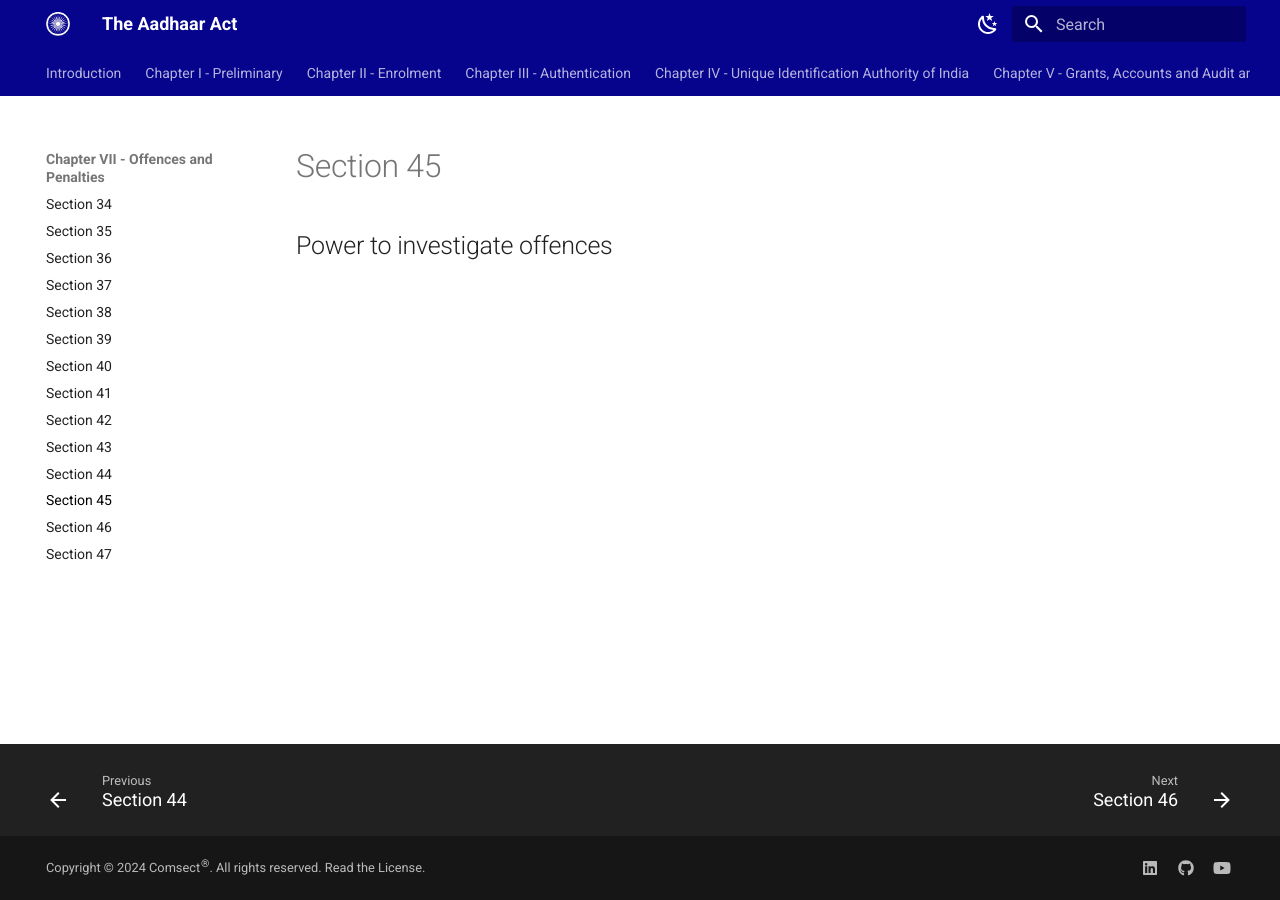
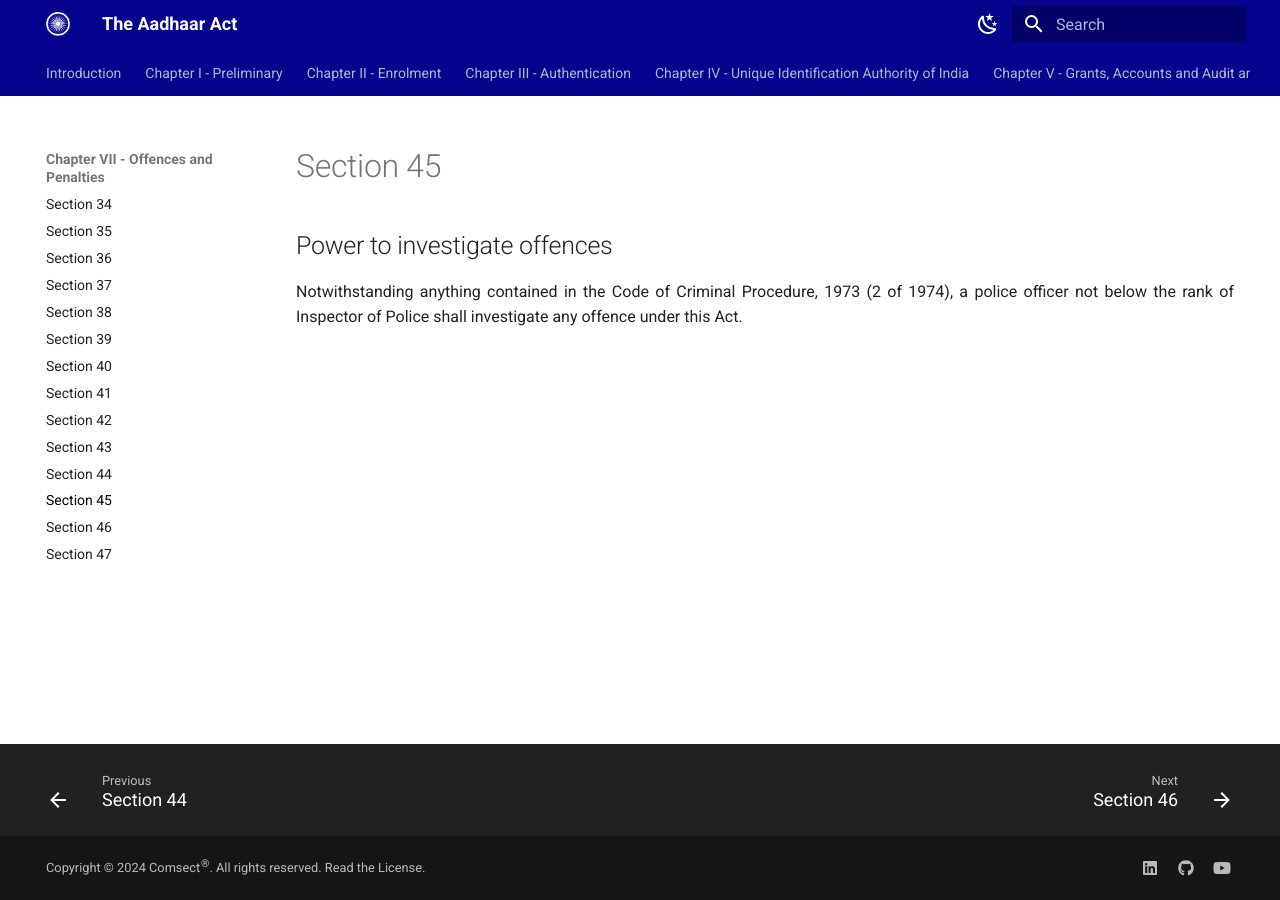
Before and after one commit to comsect/aadhaar-act, an MkDocs documentation site: the page built from docs/en/45.md, in a window 1280 px wide. Built offline with MkDocs 1.6.1 and Material for MkDocs 9.7.7, drawn with Linux system fonts in a browser that asks for light colours.

Commit message:
add section-forty-five

```diff
--- a/docs/en/45.md
+++ b/docs/en/45.md
@@ -5,3 +5,5 @@
 ---
 
 ## Power to investigate offences
+
+Notwithstanding anything contained in the Code of Criminal Procedure, 1973 (2 of 1974), a police officer not below the rank of Inspector of Police shall investigate any offence under this Act.
```
